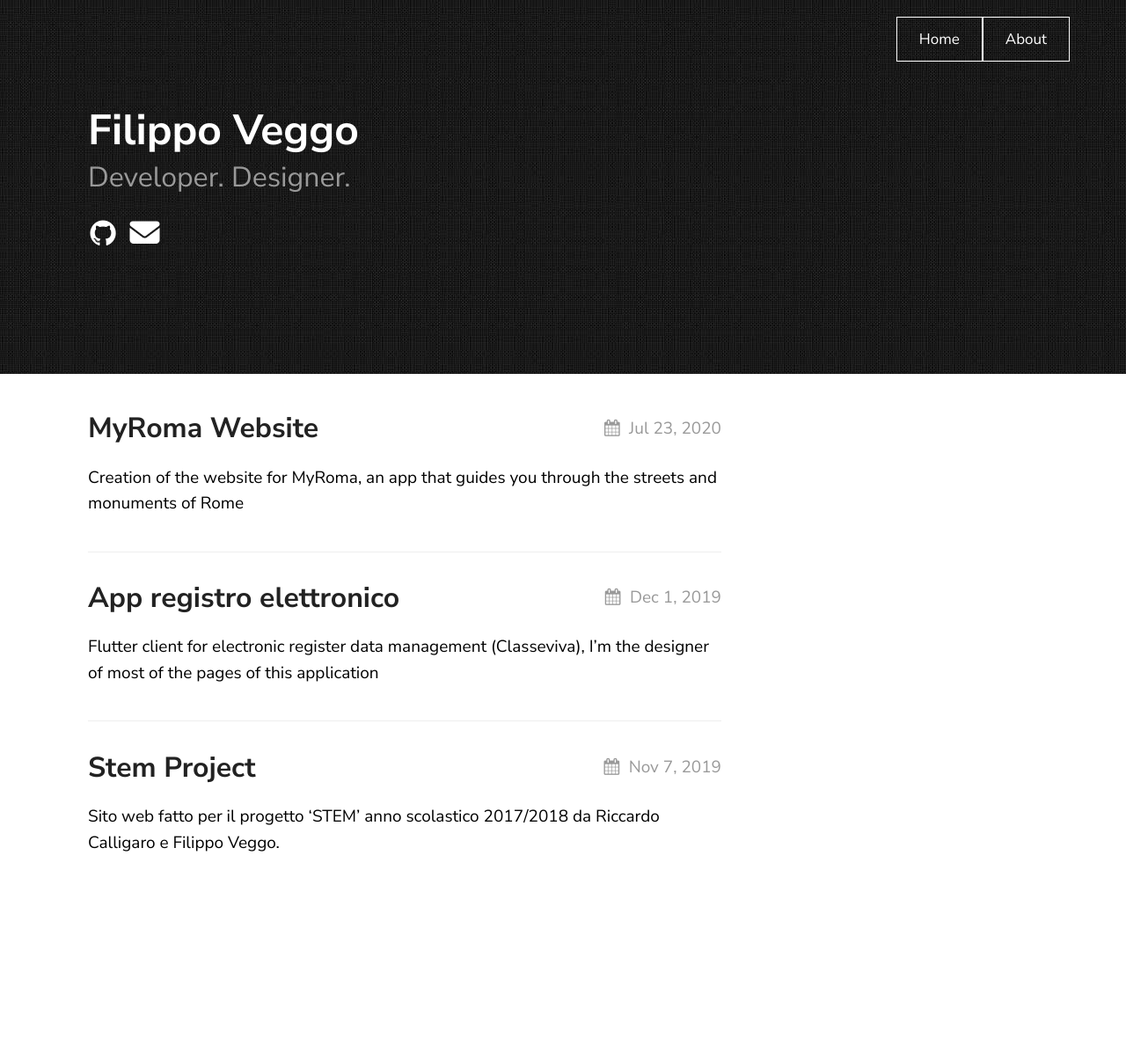
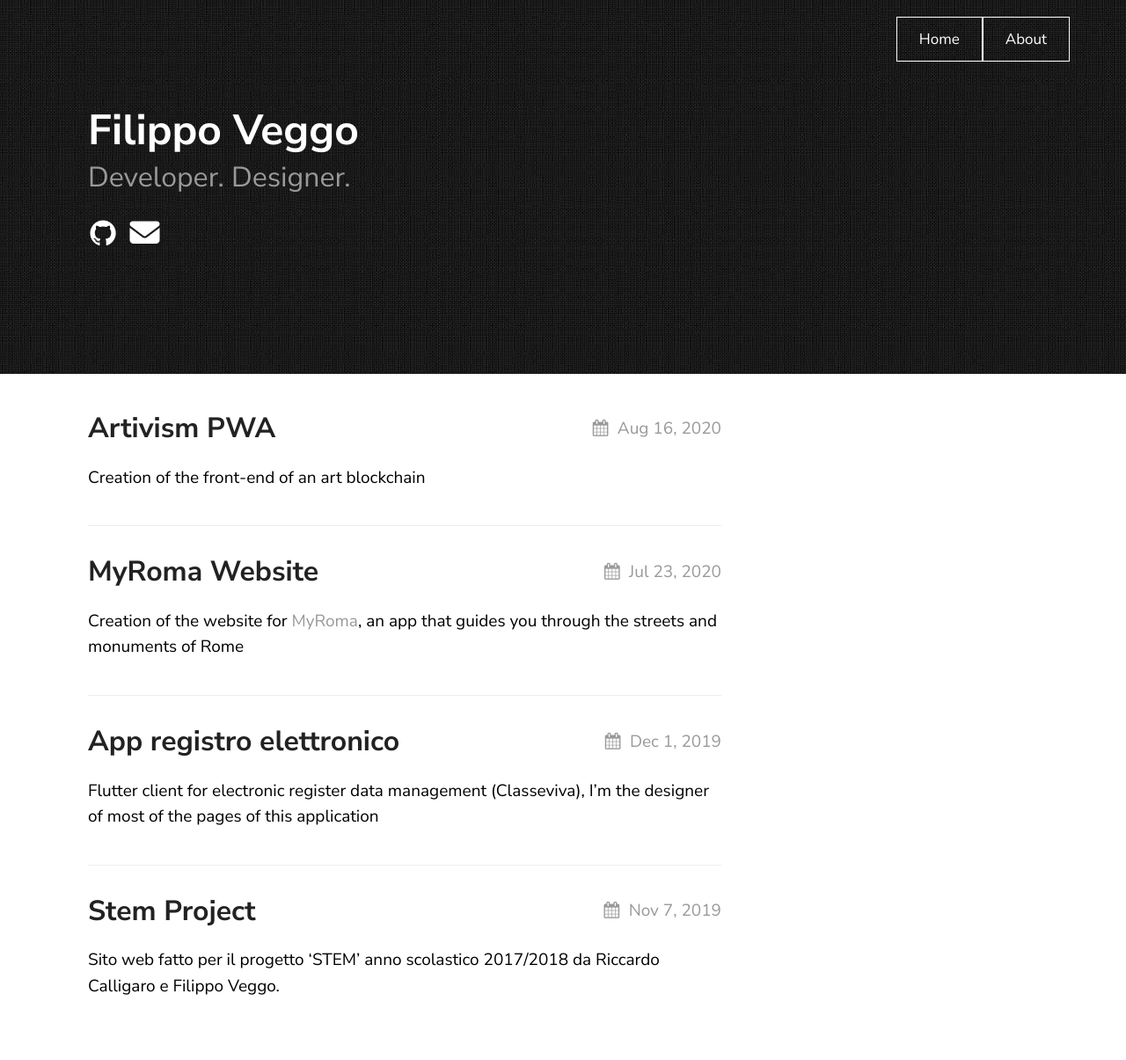
Before and after one commit to filippoveggo/filippoveggo.github.io, a Jekyll site: the page built from index.md, in a window 1280 px wide. Shown: the whole page at 88% size. Built offline with Jekyll 4.4.1, drawn with Linux system fonts in a browser that asks for light colours; nearby versions of some CDN libraries; before the commit the page ends 1042 px from its top, so only the background shows below that.

Commit message:
Added Artivism project
- added php on about

```diff
--- a/_posts/2020-07-23-myroma-website.markdown
+++ b/_posts/2020-07-23-myroma-website.markdown
@@ -6,7 +6,7 @@ date:   2020-07-23 +0530
 categories: HTML Css JQuery
 ---
 
-Creation of the website for MyRoma, an app that guides you through the streets and monuments of Rome
+Creation of the website for [MyRoma](https://www.myroma-app.com/), an app that guides you through the streets and monuments of Rome
 
 ----
 
--- /dev/null
+++ b/_posts/2020-08-16-artivism-PWA.markdown
@@ -0,0 +1,29 @@
+---
+layout: post
+title:  "Artivism PWA"
+description: ""
+date:   2020-08-16 +0530
+categories: HTML Css JQuery
+---
+
+Creation of the front-end of an art blockchain
+
+----
+
+Home Page:
+<div align="center"><img src="https://i.imgur.com/PEn7ETs.png"></div>
+
+----
+
+Community Page:
+<div align="center"><img src="https://i.imgur.com/7geKlBe.png"></div>
+
+----
+
+Profile Page:
+<div align="center"><img src="https://i.imgur.com/i7HPAm8.png"></div>
+
+----
+
+
+The project is not open source because it was created for a third party company
```
Also changed, not shown: about.md (+4 -2 lines).
